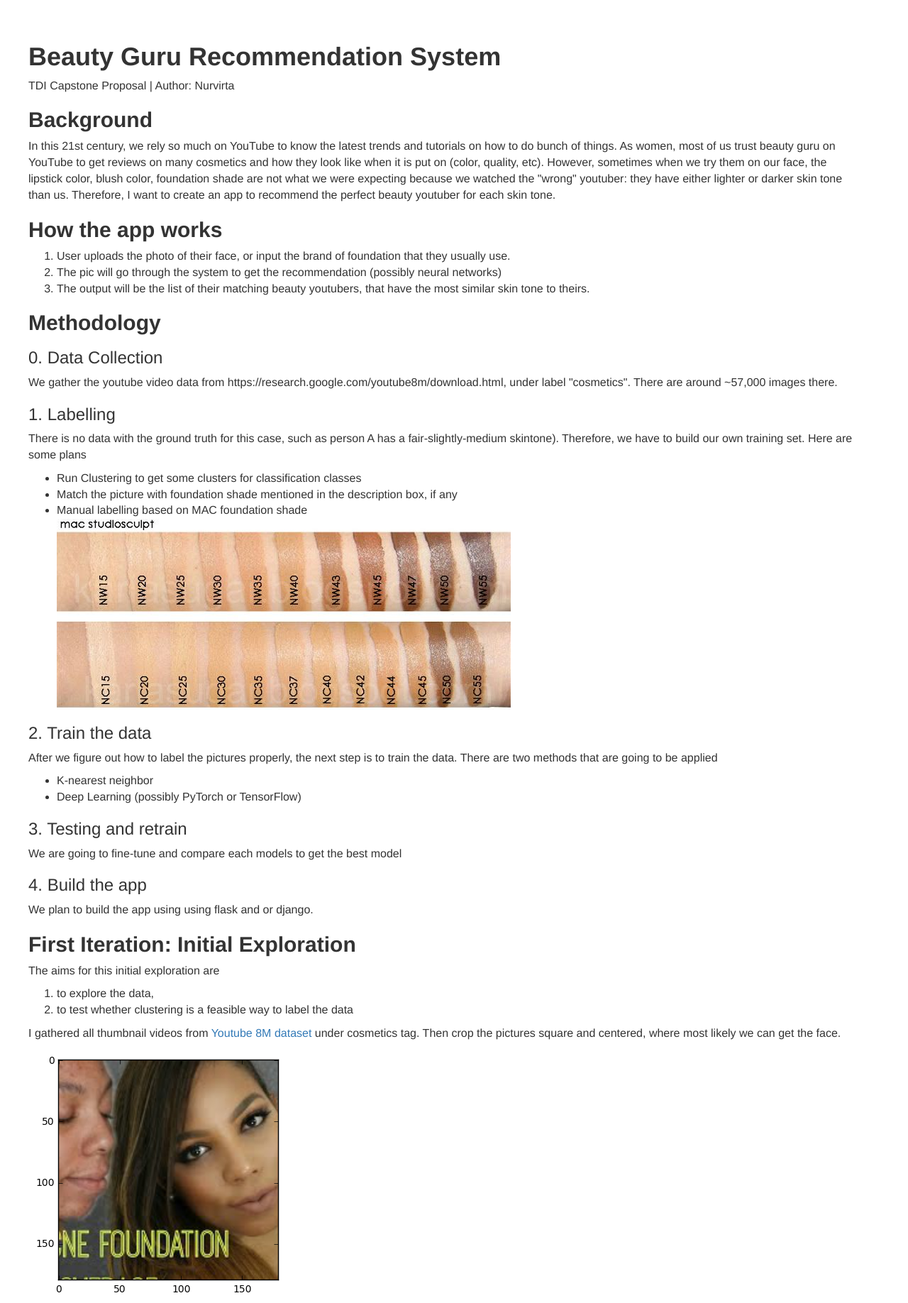
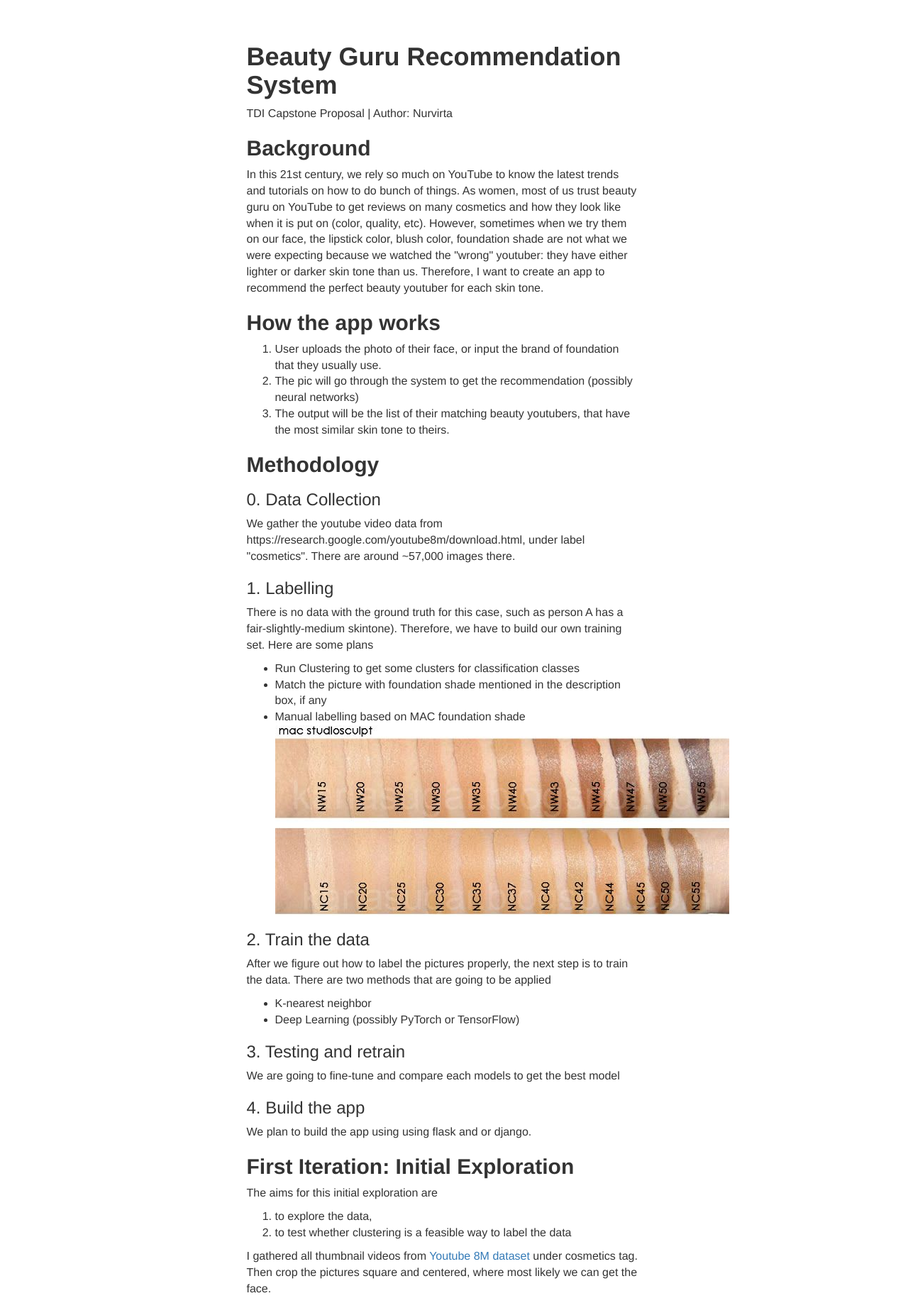
Before and after one commit to nmonarizqa/youtube-8m, a Flask app: page / in a window 1280 px wide. Shown: the top 1836 px of the page at 71% size. Run offline with Flask 2, Linux system fonts and the light colour scheme; some libraries are stand-ins or nearby versions.

Commit message:
centering

```diff
--- a/templates/index.html
+++ b/templates/index.html
@@ -8,10 +8,13 @@
 <body>
   <div class="container" id="explanation" style="margin: 40px;">
     <div class="row">
-      <h1>Beauty Guru Recommendation System</h1>
-      <span>TDI Capstone Proposal | Author: Nurvirta</span>
+      <div class="col-sm-6 col-sm-offset-3">
+        <h1>Beauty Guru Recommendation System</h1>
+        <span>TDI Capstone Proposal | Author: Nurvirta</span>
+      </div>
     </div>
     <div class="row">
+      <div class="col-sm-6 col-sm-offset-3">
       <h2>Background</h2>
       <p>In this 21st century, we rely so much on YouTube to know the latest trends and tutorials on how to do bunch of things. As women, most of us trust beauty guru on YouTube to get reviews on many cosmetics and how they look like when it is put on (color, quality, etc). However, sometimes when we try them on our face, the lipstick color, blush color, foundation shade are not what we were expecting because we watched the "wrong" youtuber: they have either lighter or darker skin tone than us. Therefore, I want to create an app to recommend the perfect beauty youtuber for each skin tone.</p>
       <h2>How the app works</h2>
@@ -93,6 +96,7 @@
       <p>We collected 2000 pictures, 1000 for training (200 each class), 1000 for testing (also 200 each class). </p>
       <p>We then applied KNN with k=1 with the color histogram as its features (512-d feature vector). We got 27.17% accuracy with 19.5% precision, which is not that good and looks rather arbitrary. Thus, the next step will be to scrap foundation shade on description box to get more valid result.</p>
     </div>
+    </div>
 
   </div>
 </body>
```
